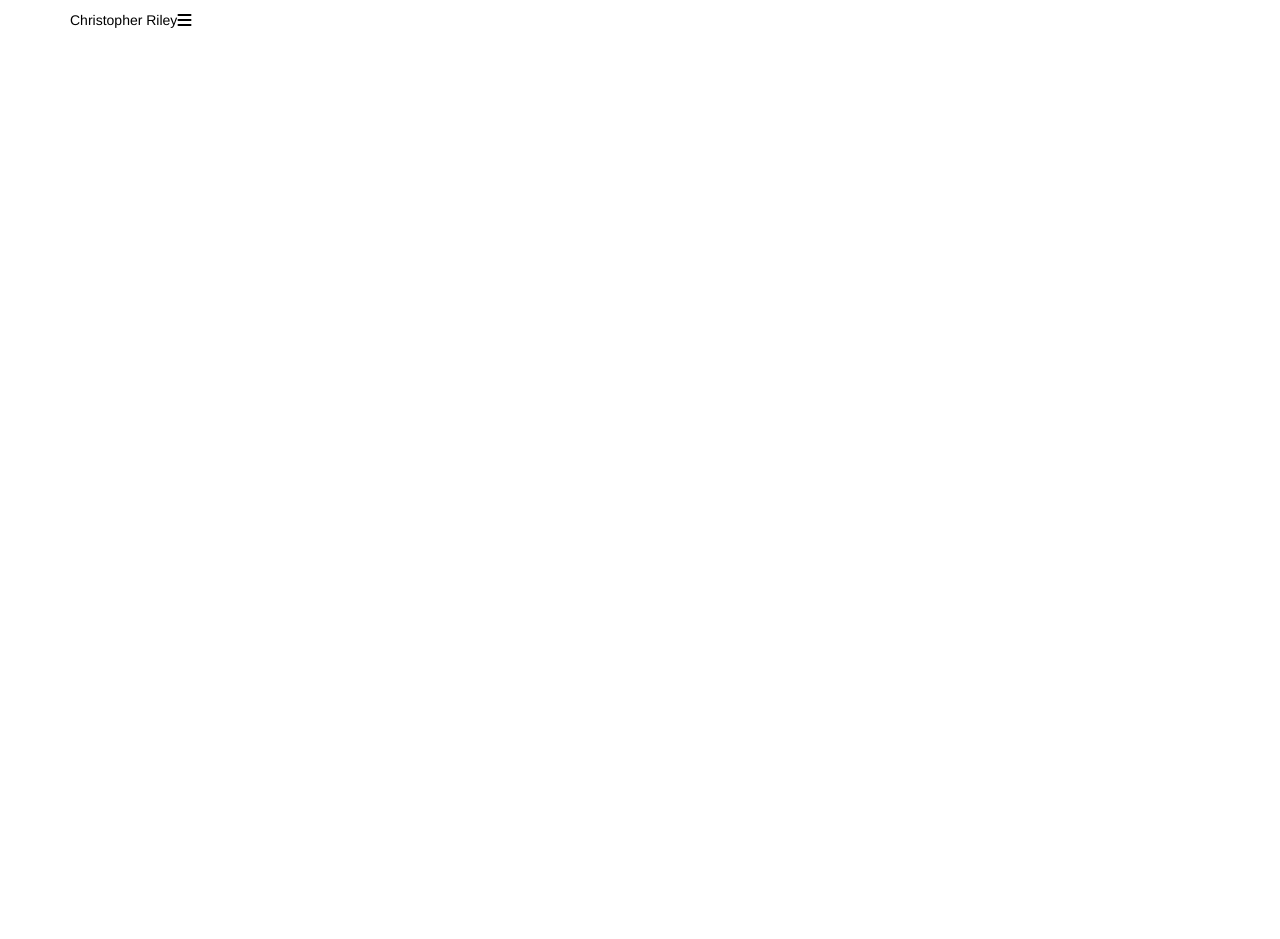
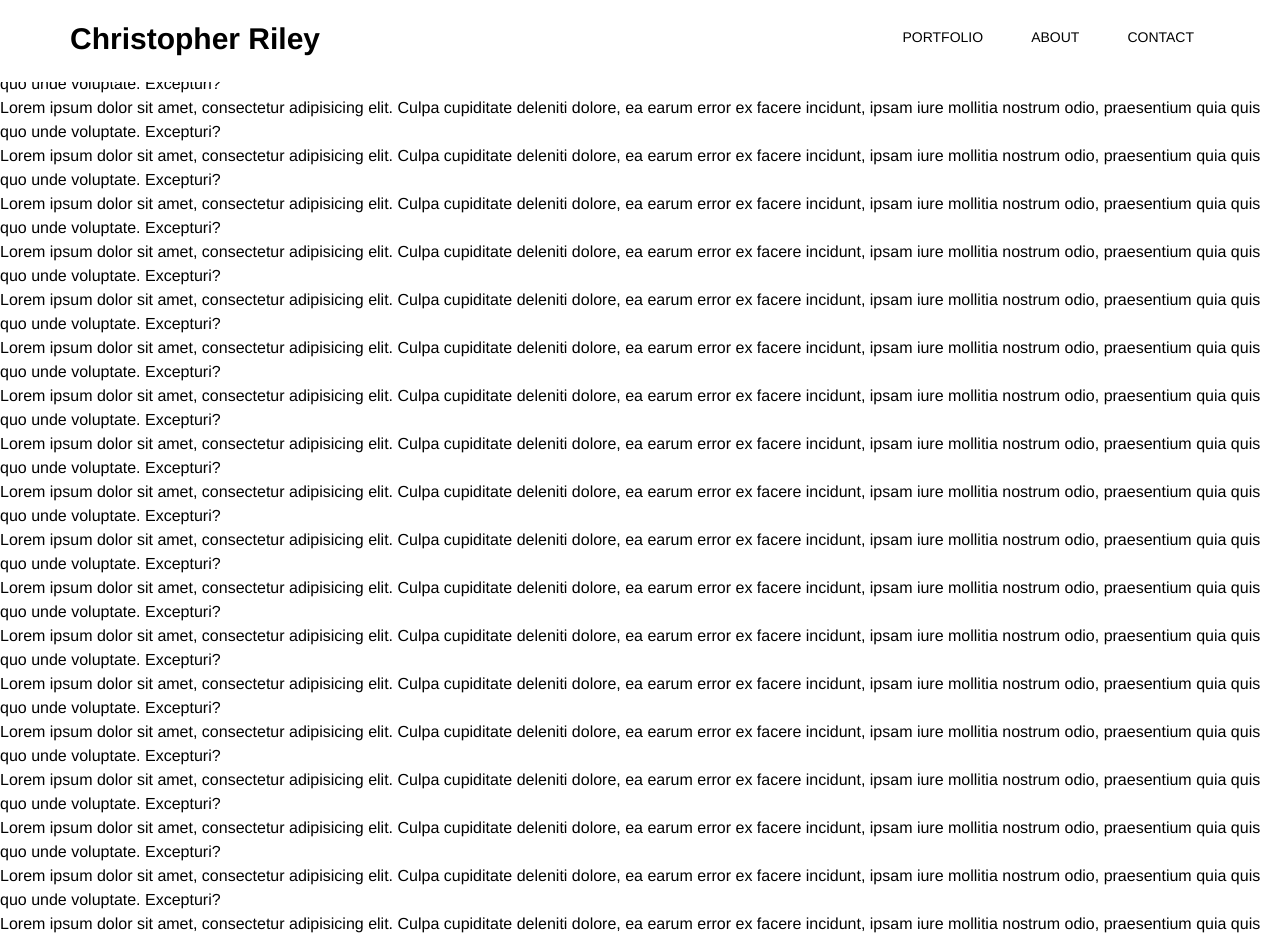
Before and after one commit to AndyBeable/riley-portfolio, a Vue app: page / in a window 1280 px wide. Shown: the top 939 px of the page. Before the commit the page ends 800 px from the top, so only its background shows below. Built offline with nearby package versions, Linux system fonts and the light colour scheme; a web font is replaced by a local one.

Commit message:
navigation methods

```diff
--- a/src/components/Navbar.vue
+++ b/src/components/Navbar.vue
@@ -1,9 +1,9 @@
 <template>
-  <header :class="{ 'scrolled-nav': saveScrollPosition }">
+  <header :class="{ 'scrolled-nav': scrolledNav }">
     <nav>
       <div class="branding">
         <router-link class="link" :to="{ name: 'Home' }"
-          >Christopher Riley</router-link
+          ><h1>Christopher Riley</h1></router-link
         >
       </div>
       <ul v-show="!mobile" class="navigation">
@@ -23,7 +23,7 @@
       </ul>
       <div class="icon">
         <i
-          @click="toggleMobile"
+          @click="toggleMobileNav"
           v-show="mobile"
           class="fa-solid fa-bars"
           :class="{ 'icon-active': mobileNav }"
@@ -57,11 +57,41 @@ export default {
   name: "Navbar",
   data() {
     return {
-      scrollPosition: null,
+      scrolledNav: null,
       mobile: true,
       mobileNav: null,
       windowWidth: null,
     };
+  },
+  created() {
+    window.addEventListener("resize", this.checkScreen);
+    this.checkScreen();
+  },
+  methods: {
+    toggleMobileNav() {
+      this.mobileNav = !this.mobileNav;
+    },
+    updateScroll() {
+      const scrollPosition = window.scrollY;
+      if (scrollPosition > 50) {
+        this.scrolledNav = true;
+        return;
+      }
+      this.scrolledNav = false;
+    },
+    checkScreen() {
+      this.windowWidth = window.innerWidth;
+      if (this.windowWidth <= 750) {
+        this.mobile = true;
+        return;
+      }
+      this.mobile = false;
+      this.mobileNav = false;
+      return;
+    },
+  },
+  mounted() {
+    window.addEventListener("scroll", this.updateScroll);
   },
 };
 </script>
@@ -77,6 +107,7 @@ header {
 
   nav {
     display: flex;
+    position: relative;
     flex-direction: row;
     padding: 12px 0;
     transition: 0.5s ease all;
@@ -114,6 +145,87 @@ header {
     .branding {
       display: flex;
       align-items: center;
+
+      a {
+        font-size: 20px;
+      }
+    }
+
+    .navigation {
+      display: flex;
+      align-items: center;
+      flex: 1;
+      justify-content: flex-end;
+    }
+
+    .icon {
+      display: flex;
+      align-items: center;
+      position: absolute;
+      top: 0;
+      right: 24px;
+      height: 100%;
+
+      i {
+        cursor: pointer;
+        font-size: 24px;
+        transition: 0.8s ease all;
+      }
+    }
+
+    .icon-active {
+      transform: rotate(180deg);
+    }
+
+    .dropdown-nav {
+      display: flex;
+      flex-direction: column;
+      position: fixed;
+      width: 100%;
+      max-width: 250px;
+      height: 100%;
+      background-color: #fff;
+      top: 0;
+      left: 0;
+
+      li {
+        margin-left: 0;
+
+        .link {
+          color: #000;
+        }
+      }
+    }
+
+    .mobile-nav-enter-active,
+    .mobile-nav-leave-active {
+      transition: 1s ease all;
+    }
+
+    .mobile-nav-enter-from,
+    .mobile-nav-leave-to {
+      transform: translateX(-250px);
+    }
+
+    .mobile-nav-enter-to {
+      transform: translateX(0);
+    }
+  }
+}
+.scrolled-nav {
+  background-color: #fff;
+  box-shadow: 0 4px 6px -1px rgba(0, 0, 0, 0.1),
+    0 2px 4px -1px rgba(0, 0, 0, 0.06);
+
+  nav {
+    padding: 8px 0;
+
+    .branding a {
+      font-size: 15px;
+    }
+
+    i {
+      font-size: 15px;
     }
   }
 }
--- a/src/views/Home.vue
+++ b/src/views/Home.vue
@@ -15,6 +15,29 @@
 <!--        <img src="../assets/main.jpg" class="image" alt="" />-->
 <!--      </div>-->
 <!--    </div>-->
+    <p>Lorem ipsum dolor sit amet, consectetur adipisicing elit. Culpa cupiditate deleniti dolore, ea earum error ex facere incidunt, ipsam iure mollitia nostrum odio, praesentium quia quis quo unde voluptate. Excepturi?</p>
+    <p>Lorem ipsum dolor sit amet, consectetur adipisicing elit. Culpa cupiditate deleniti dolore, ea earum error ex facere incidunt, ipsam iure mollitia nostrum odio, praesentium quia quis quo unde voluptate. Excepturi?</p>
+    <p>Lorem ipsum dolor sit amet, consectetur adipisicing elit. Culpa cupiditate deleniti dolore, ea earum error ex facere incidunt, ipsam iure mollitia nostrum odio, praesentium quia quis quo unde voluptate. Excepturi?</p>
+    <p>Lorem ipsum dolor sit amet, consectetur adipisicing elit. Culpa cupiditate deleniti dolore, ea earum error ex facere incidunt, ipsam iure mollitia nostrum odio, praesentium quia quis quo unde voluptate. Excepturi?</p>
+    <p>Lorem ipsum dolor sit amet, consectetur adipisicing elit. Culpa cupiditate deleniti dolore, ea earum error ex facere incidunt, ipsam iure mollitia nostrum odio, praesentium quia quis quo unde voluptate. Excepturi?</p>
+    <p>Lorem ipsum dolor sit amet, consectetur adipisicing elit. Culpa cupiditate deleniti dolore, ea earum error ex facere incidunt, ipsam iure mollitia nostrum odio, praesentium quia quis quo unde voluptate. Excepturi?</p>
+    <p>Lorem ipsum dolor sit amet, consectetur adipisicing elit. Culpa cupiditate deleniti dolore, ea earum error ex facere incidunt, ipsam iure mollitia nostrum odio, praesentium quia quis quo unde voluptate. Excepturi?</p>
+    <p>Lorem ipsum dolor sit amet, consectetur adipisicing elit. Culpa cupiditate deleniti dolore, ea earum error ex facere incidunt, ipsam iure mollitia nostrum odio, praesentium quia quis quo unde voluptate. Excepturi?</p>
+    <p>Lorem ipsum dolor sit amet, consectetur adipisicing elit. Culpa cupiditate deleniti dolore, ea earum error ex facere incidunt, ipsam iure mollitia nostrum odio, praesentium quia quis quo unde voluptate. Excepturi?</p>
+    <p>Lorem ipsum dolor sit amet, consectetur adipisicing elit. Culpa cupiditate deleniti dolore, ea earum error ex facere incidunt, ipsam iure mollitia nostrum odio, praesentium quia quis quo unde voluptate. Excepturi?</p>
+    <p>Lorem ipsum dolor sit amet, consectetur adipisicing elit. Culpa cupiditate deleniti dolore, ea earum error ex facere incidunt, ipsam iure mollitia nostrum odio, praesentium quia quis quo unde voluptate. Excepturi?</p>
+    <p>Lorem ipsum dolor sit amet, consectetur adipisicing elit. Culpa cupiditate deleniti dolore, ea earum error ex facere incidunt, ipsam iure mollitia nostrum odio, praesentium quia quis quo unde voluptate. Excepturi?</p>
+    <p>Lorem ipsum dolor sit amet, consectetur adipisicing elit. Culpa cupiditate deleniti dolore, ea earum error ex facere incidunt, ipsam iure mollitia nostrum odio, praesentium quia quis quo unde voluptate. Excepturi?</p>
+    <p>Lorem ipsum dolor sit amet, consectetur adipisicing elit. Culpa cupiditate deleniti dolore, ea earum error ex facere incidunt, ipsam iure mollitia nostrum odio, praesentium quia quis quo unde voluptate. Excepturi?</p>
+    <p>Lorem ipsum dolor sit amet, consectetur adipisicing elit. Culpa cupiditate deleniti dolore, ea earum error ex facere incidunt, ipsam iure mollitia nostrum odio, praesentium quia quis quo unde voluptate. Excepturi?</p>
+    <p>Lorem ipsum dolor sit amet, consectetur adipisicing elit. Culpa cupiditate deleniti dolore, ea earum error ex facere incidunt, ipsam iure mollitia nostrum odio, praesentium quia quis quo unde voluptate. Excepturi?</p>
+    <p>Lorem ipsum dolor sit amet, consectetur adipisicing elit. Culpa cupiditate deleniti dolore, ea earum error ex facere incidunt, ipsam iure mollitia nostrum odio, praesentium quia quis quo unde voluptate. Excepturi?</p>
+    <p>Lorem ipsum dolor sit amet, consectetur adipisicing elit. Culpa cupiditate deleniti dolore, ea earum error ex facere incidunt, ipsam iure mollitia nostrum odio, praesentium quia quis quo unde voluptate. Excepturi?</p>
+    <p>Lorem ipsum dolor sit amet, consectetur adipisicing elit. Culpa cupiditate deleniti dolore, ea earum error ex facere incidunt, ipsam iure mollitia nostrum odio, praesentium quia quis quo unde voluptate. Excepturi?</p>
+    <p>Lorem ipsum dolor sit amet, consectetur adipisicing elit. Culpa cupiditate deleniti dolore, ea earum error ex facere incidunt, ipsam iure mollitia nostrum odio, praesentium quia quis quo unde voluptate. Excepturi?</p>
+    <p>Lorem ipsum dolor sit amet, consectetur adipisicing elit. Culpa cupiditate deleniti dolore, ea earum error ex facere incidunt, ipsam iure mollitia nostrum odio, praesentium quia quis quo unde voluptate. Excepturi?</p>
+    <p>Lorem ipsum dolor sit amet, consectetur adipisicing elit. Culpa cupiditate deleniti dolore, ea earum error ex facere incidunt, ipsam iure mollitia nostrum odio, praesentium quia quis quo unde voluptate. Excepturi?</p>
+    <p>Lorem ipsum dolor sit amet, consectetur adipisicing elit. Culpa cupiditate deleniti dolore, ea earum error ex facere incidunt, ipsam iure mollitia nostrum odio, praesentium quia quis quo unde voluptate. Excepturi?</p>
   </div>
 </template>
 
```
